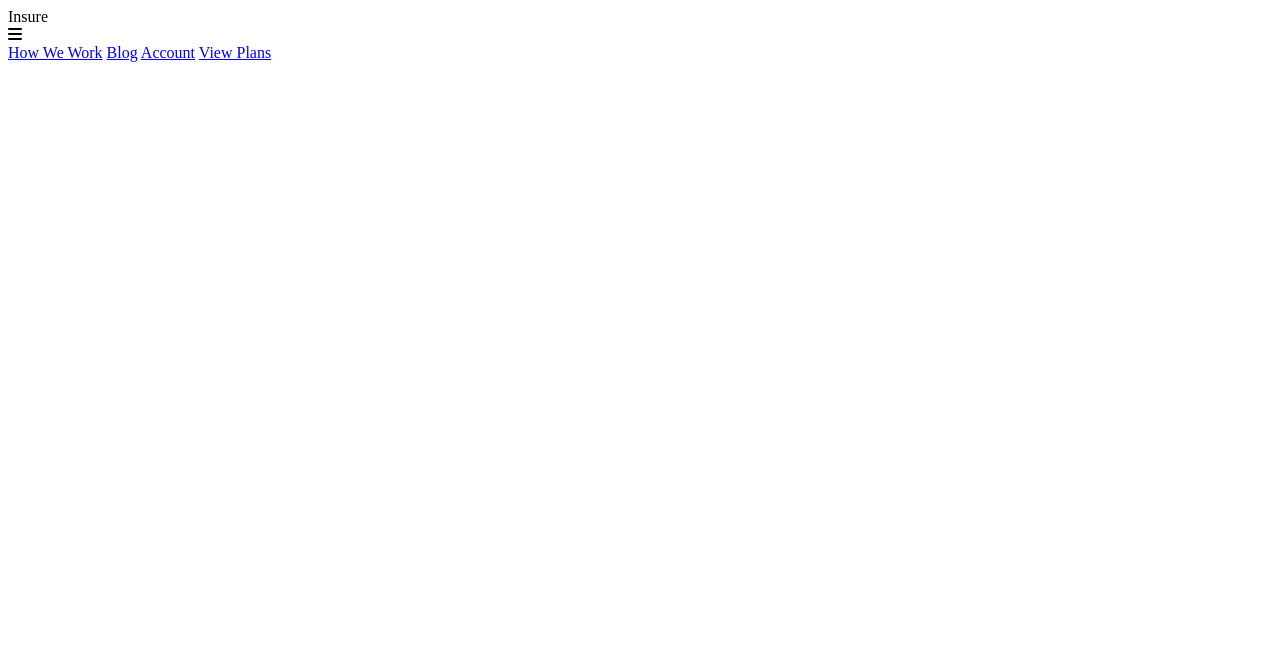
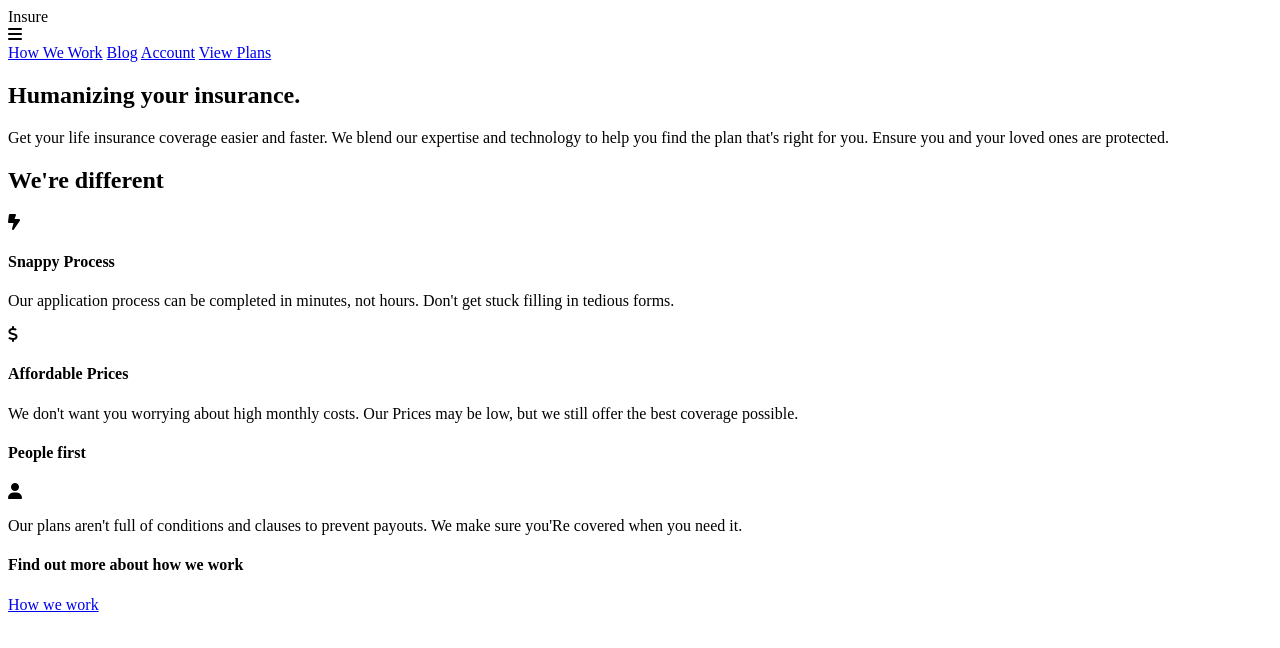
Before and after one commit to Jess247/insurance-landing-page, a plain HTML site: page index.html in a window 1280 px wide. Drawn offline with Linux system fonts and the light colour scheme.

Commit message:
Add main content

```diff
--- a/index.html
+++ b/index.html
@@ -22,18 +22,55 @@
             <a href="#" class="nav__link">How We Work</a>
             <a href="#" class="nav__link">Blog</a>
             <a href="#" class="nav__link">Account</a>
-            <a href="#" class="nav__link nav__link-inverted">View Plans</a>
+            <a href="#" class="nav__link-btn btn">View Plans</a>
         </nav>
     </header>
     <main class="main">
         <section class="hero">
-
+            <h1 class="hero__heading">
+                Humanizing your insurance.
+            </h1>
+            <p class="hero__text">
+                Get your life insurance coverage easier and faster. We blend our
+                expertise and technology to help you find the plan that's right
+                for you. Ensure you and your loved ones are protected.
+            </p>
+            <a href="#" class="hero__btn btn"></a>
         </section>
         <section class="values">
-
+            <h2 class="values__heading">
+                We're different
+            </h2>
+            <div class="values__card">
+                <i class="fa-solid fa-bolt-lightning icon"></i>
+                <h4>Snappy Process</h4>
+                <p class="values__text">
+                    Our application process can be completed in minutes, not hours.
+                    Don't get stuck filling in tedious forms.
+                </p>
+            </div>
+            <div class="values__card">
+                <div class="card">
+                    <i class="fa-solid fa-dollar-sign"></i>
+                    <h4>Affordable Prices</h4>
+                    <p class="values__text">
+                        We don't want you worrying about high monthly costs. Our Prices
+                        may be low, but we still offer the best coverage possible.
+                    </p>
+                </div>
+            </div>
+            <div class="values__card">
+                <h4>People first</h4>
+                <i class="fa-solid fa-user"></i>
+                <p class="values__text">
+                    Our plans aren't full of conditions and clauses to prevent payouts.
+                    We make sure you'Re covered when you need it.
+                </p>
+            </div>
         </section>
         <section class="about">
-
+            <h4>Find out more about how we work</h4>
+            <a href="#" class="about__btn btn">How we work</a>
         </section>
     </main>
 </body>
```
